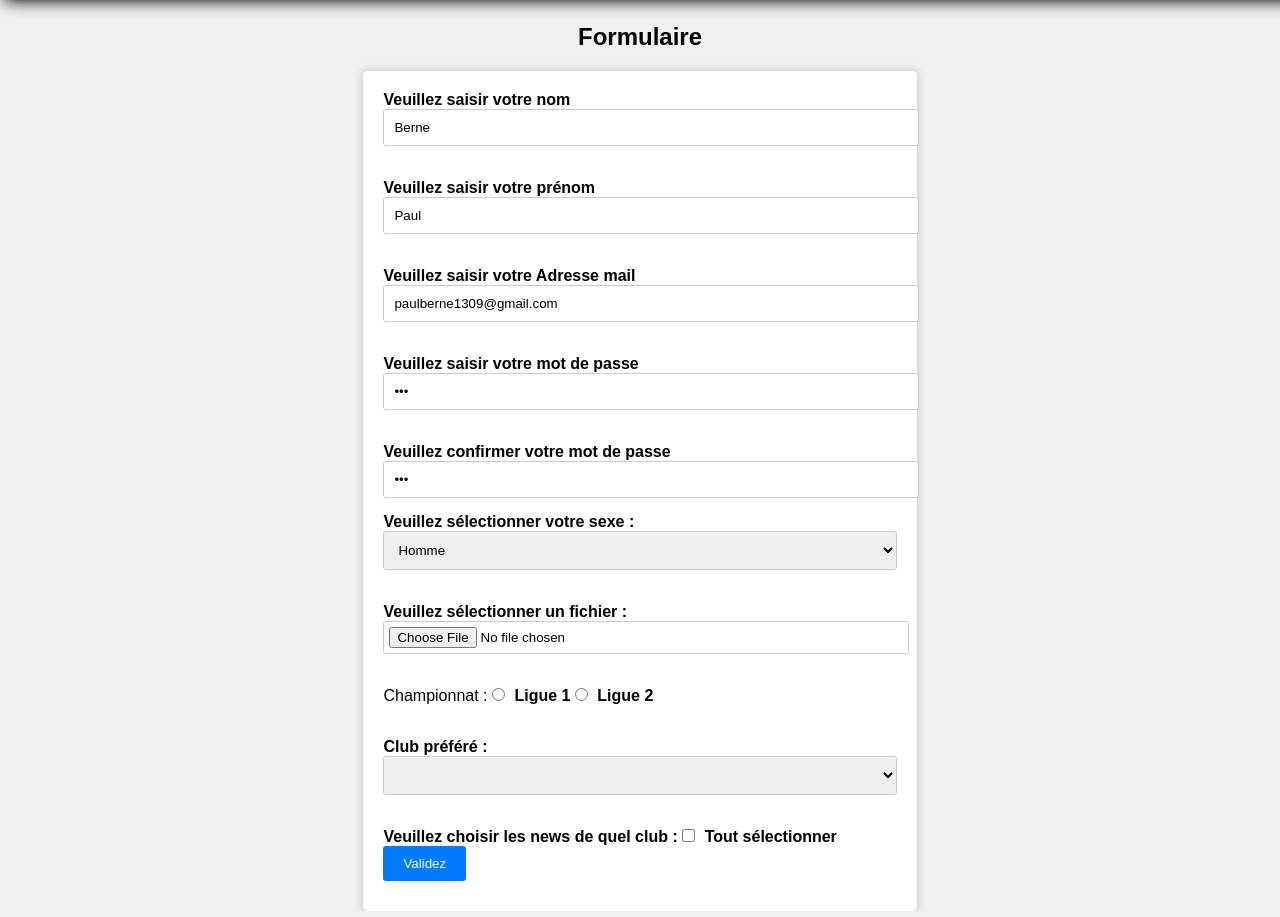
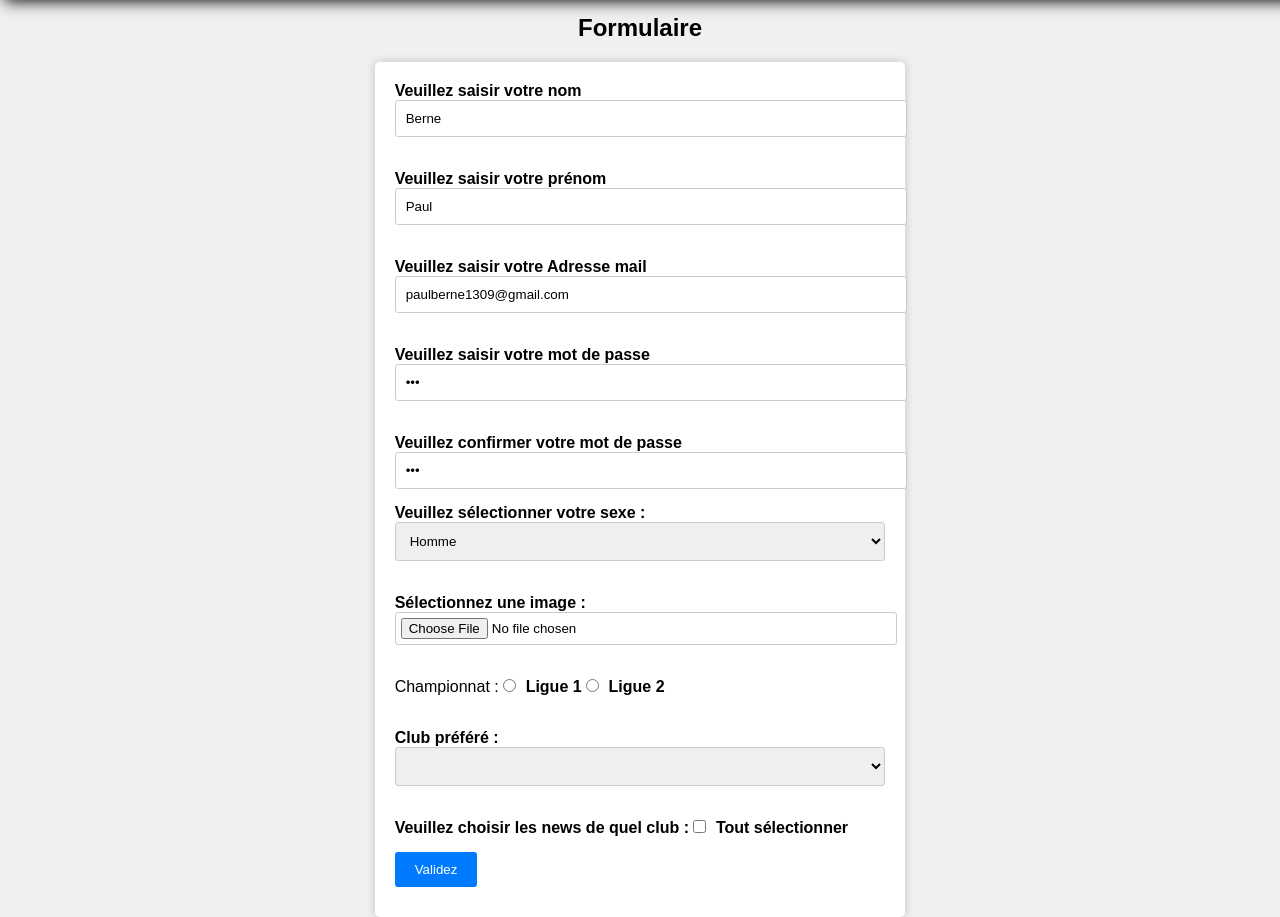
Before and after one commit to Paul-berne/Site-foot, a PHP site: page /inscription in a window 1280 px wide. Shown: the part 61-978 px from the top of the page. Run offline with PHP 8.4, Linux system fonts and the light colour scheme; data that the repository does not hold is empty; some libraries are stand-ins or nearby versions.

Commit message:
Mise a jour des fichiers modifie

```diff
--- a/control/C_liste_Club.php
+++ b/control/C_liste_Club.php
@@ -10,8 +10,8 @@
 
 <body>
     <?php
-        include_once("header.php");
-    include_once('./model/club.php');
+    include_once("header.php");
+    include_once('./model/Club.php');
     include_once('./model/GestionClub.php');
     $dsn ='pgsql:host=localhost;dbname=site-foot;password=Paulberne13?;user=postgres;port=5432';
     $cnx = new PDO($dsn);
--- a/css/style_inscription.css
+++ b/css/style_inscription.css
@@ -30,7 +30,7 @@ body {
 }
 
 /* Style des groupes de formulaire */
-#form-group {
+.form-group {
     margin-bottom: 15px;
 }
 
--- a/model/GestionUser.php
+++ b/model/GestionUser.php
@@ -9,7 +9,14 @@ class GestionUser{
         $dsn ='pgsql:host=localhost;dbname=site-foot;password=Paulberne13?;user=postgres;port=5432';
         $cnx = new PDO($dsn);
 
-        $test = $user->getMdp();
+        $nom = $user->getNom();
+        $prenom = $user->getPrenom();
+        $mail = $user->getMail();
+        $mdp = $user->getMdp();
+        $sexe = $user->getSexe();
+        $id_club = $user->getId_club();
+
+        $insert = $this->cnx->query("INSERT INTO utilisateur (id_club, nom_uti, prenom_uti, mail_uti, password_uti, sexe_uti, date_inscription) VALUES ('$id_club', '$nom', '$prenom', '$mail', '$mdp', '$sexe', CURRENT_TIMESTAMP)");
 
     }
 }
--- a/model/User.php
+++ b/model/User.php
@@ -1,17 +1,19 @@
 <?php
 class User {
+    private int $id_club;
     private string $nom;
     private string $prenom;
     private string $mail;
-    private $mdp;
+    private string $mdp;
     private string $sexe;
 
-    public function __construct(string $nom, string $prenom, string $mail, $mdp, string $sexe) {
+    public function __construct(int $id_club, string $nom, string $prenom, string $mail, $mdp, string $sexe) {
         $this->nom = $nom;
         $this->prenom = $prenom;
         $this->mail = $mail;
         $this->mdp = $mdp;
         $this->sexe = $sexe;
+        $this->id_club = $id_club;
     }
 
     public function getNom(): string {
@@ -53,5 +55,13 @@ class User {
     public function setSexe(string $sexe) {
         $this->sexe = $sexe;
     }
+
+    public function setId_club(int $id_club){
+        $this->id_club = $id_club;
+    }
+
+    public function getId_club(): int{
+        return $this->id_club;
+    }
 }
 ?>
--- a/view/V_inscription.php
+++ b/view/V_inscription.php
@@ -5,40 +5,38 @@
     <meta charset="UTF-8">
     <meta name="viewport" content="width=device-width, initial-scale=1.0">
     <title>Formulaire</title>
-
 </head>
 
 <body>
-
     <div class="container">
         <h1>Formulaire</h1>
         <form action="/inscription" id="formulaire" method="POST" enctype="multipart/form-data">
-            <div id="form-group">
-                <label for="nom">Veuillez saisir votre nom </label>
+            <div class="form-group">
+                <label for="nom">Veuillez saisir votre nom</label>
                 <input type="text" name="nom" id="nom" value="Berne">
             </div>
             <br>
-            <div id="form-group">
-                <label for="prenom">Veuillez saisir votre prénom </label>
+            <div class="form-group">
+                <label for="prenom">Veuillez saisir votre prénom</label>
                 <input type="text" name="prenom" id="prenom" value="Paul">
             </div>
             <br>
-            <div id="form-group">
+            <div class="form-group">
                 <label for="mail">Veuillez saisir votre Adresse mail</label>
                 <input type="email" name="mail" id="mail" value="paulberne1309@gmail.com">
             </div>
             <br>
-            <div id="form-group">
+            <div class="form-group">
                 <label for="mdp">Veuillez saisir votre mot de passe</label>
                 <input type="password" name="mdp" id="mdp" value="mdp">
             </div>
             <br>
-            <div id="form-group">
+            <div class="form-group">
                 <label for="confirmmdp">Veuillez confirmer votre mot de passe</label>
-                <input type="password" name="comfirmmdp" id="confirmmdp" oninput="passwordsame()" value="mdp">
+                <input type="password" name="confirmmdp" id="confirmmdp" oninput="passwordsame()" value="mdp">
                 <p id="passwordmessage"></p>
             </div>
-            <div id="form-group">
+            <div class="form-group">
                 <label for="sexe">Veuillez sélectionner votre sexe :</label>
                 <select id="sexe" name="sexe">
                     <option value="male">Homme</option>
@@ -48,14 +46,13 @@
                 </select>
             </div>
             <br>
-
-            <div id="form-group">
-                <label for="fichier">Veuillez sélectionner un fichier :</label>
-                <input type="file" name="fichier" id="fichier">
+            <div class="form-group">
+                <label for="image">Sélectionnez une image :</label>
+                <input type="file" name="image" id="image" accept="image/*">
             </div>
 
             <br>
-            <div id="form-group">
+            <div class="form-group">
                 <span>Championnat :</span>
                 <input type="radio" id="ligue1" name="championnat" value="ligue1">
                 <label for="ligue1">Ligue 1</label>
@@ -68,7 +65,7 @@
                 $cnx = new PDO($dsn);
                 $res = $cnx->query("SELECT * FROM club");
 
-                echo '<div id="form-group">';
+                echo '<div class="form-group">';
                 echo '<label for="club_pref">Club préféré :</label>';
                 echo '<select name="club_pref" id="club_pref">';
 
@@ -78,9 +75,9 @@
 
                 echo '</select>';
                 echo '</div>';
-                ?>
+            ?>
             <br>
-            <div class="form_group">
+            <div class="form-group">
                 <label>Veuillez choisir les news de quel club :</label>
                 <input type="checkbox" class="select-all" onchange="selectAllClubs()">
                 <label for="select_all">Tout sélectionner</label><br>
@@ -96,23 +93,19 @@
                     $clubNom = $row['nom_club'];
                     echo '<input type="checkbox" id="' . $clubNom . '" name="club_news[]" value="' . $clubNom . '">';
                     echo '<label for="' . $clubNom . '">' . $clubNom . '</label>';
-                    if ($i > 3){
-                        echo"<br>";
+                    if ($i > 3) {
+                        echo "<br>";
                         $i = 0;
                     }
                 }
                 ?>
             </div>
-
-
-
             <div>
                 <input type="submit" value="Validez" onclick="resetform(event)">
                 <p id="message_non_valide"></p>
             </div>
         </form>
     </div>
-
 </body>
 
 </html>
```
Also changed, not shown: control/C_inscription.php (+32 -1 lines).
